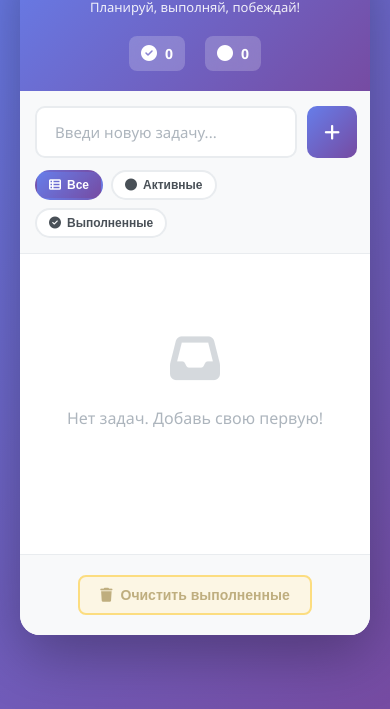
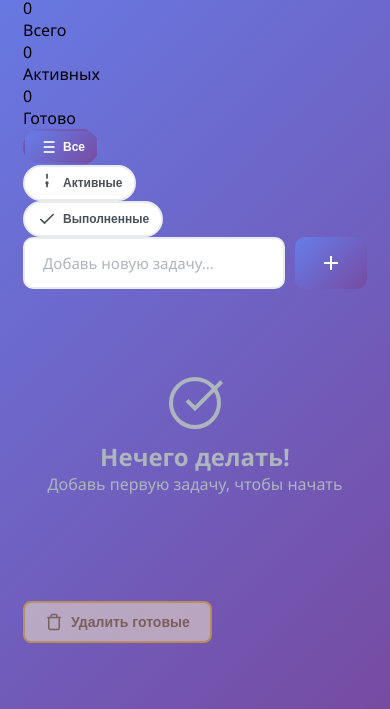
Before and after one commit to artemka87/todo-list, a plain HTML site: page index.html in a window 390 px wide. Shown: the part 135-844 px from the top of the page. Drawn offline with Linux system fonts and the light colour scheme.

Commit message:
Переделан дизайн на современный минималистичный стиль
- Боковая панель с фильтрами и статистикой
- Встроенные SVG-иконки без зависимостей
- Светлая палитра с синими акцентами
- Улучшенная адаптивность для мобильных
- Плавные анимации и переходы
- Обновлён README

Co-Authored-By: Claude <noreply@anthropic.com>

```diff
--- a/index.html
+++ b/index.html
@@ -3,69 +3,102 @@
 <head>
     <meta charset="UTF-8">
     <meta name="viewport" content="width=device-width, initial-scale=1.0">
-    <title>To-Do List | Мой список задач</title>
+    <title>To-Do | Список задач</title>
     <link rel="stylesheet" href="style.css">
-    <link rel="stylesheet" href="https://cdnjs.cloudflare.com/ajax/libs/font-awesome/6.4.0/css/all.min.css">
 </head>
 <body>
-    <div class="container">
-        <div class="todo-wrapper">
-            <header class="header">
-                <div class="header-content">
-                    <h1><i class="fas fa-tasks"></i> Мой список задач</h1>
-                    <p class="subtitle">Планируй, выполняй, побеждай!</p>
+    <main class="app">
+        <div class="sidebar">
+            <div class="app-header">
+                <h1 class="app-title">Tasks</h1>
+                <p class="app-subtitle">Управляй своим днём</p>
+            </div>
+
+            <div class="stats-panel">
+                <div class="stat">
+                    <div class="stat-value" id="total-count">0</div>
+                    <div class="stat-label">Всего</div>
                 </div>
-                <div class="stats">
-                    <span class="stat-item"><i class="fas fa-check-circle"></i> <span id="completed-count">0</span></span>
-                    <span class="stat-item"><i class="fas fa-circle"></i> <span id="total-count">0</span></span>
+                <div class="stat">
+                    <div class="stat-value" id="active-count">0</div>
+                    <div class="stat-label">Активных</div>
                 </div>
-            </header>
+                <div class="stat">
+                    <div class="stat-value" id="completed-count">0</div>
+                    <div class="stat-label">Готово</div>
+                </div>
+            </div>
 
-            <div class="input-section">
+            <nav class="filters">
+                <button class="filter-btn active" data-filter="all">
+                    <svg width="20" height="20" viewBox="0 0 24 24" fill="none" stroke="currentColor" stroke-width="2">
+                        <line x1="8" y1="6" x2="21" y2="6"></line>
+                        <line x1="8" y1="12" x2="21" y2="12"></line>
+                        <line x1="8" y1="18" x2="21" y2="18"></line>
+                        <line x1="3" y1="6" x2="3.01" y2="6"></line>
+                        <line x1="3" y1="12" x2="3.01" y2="12"></line>
+                        <line x1="3" y1="18" x2="3.01" y2="18"></line>
+                    </svg>
+                    <span>Все</span>
+                </button>
+                <button class="filter-btn" data-filter="active">
+                    <svg width="20" height="20" viewBox="0 0 24 24" fill="none" stroke="currentColor" stroke-width="2">
+                        <circle cx="12" cy="12" r="1"></circle>
+                        <path d="M12 1v6m0 6v4"></path>
+                    </svg>
+                    <span>Активные</span>
+                </button>
+                <button class="filter-btn" data-filter="completed">
+                    <svg width="20" height="20" viewBox="0 0 24 24" fill="none" stroke="currentColor" stroke-width="2">
+                        <polyline points="20 6 9 17 4 12"></polyline>
+                    </svg>
+                    <span>Выполненные</span>
+                </button>
+            </nav>
+        </div>
+
+        <div class="main-content">
+            <div class="input-area">
                 <div class="input-wrapper">
                     <input
                         type="text"
                         id="task-input"
                         class="task-input"
-                        placeholder="Введи новую задачу..."
+                        placeholder="Добавь новую задачу..."
                         autocomplete="off"
                     >
                     <button class="add-btn" id="add-btn">
-                        <i class="fas fa-plus"></i>
-                    </button>
-                </div>
-                <div class="filter-buttons">
-                    <button class="filter-btn active" data-filter="all">
-                        <i class="fas fa-th-list"></i> Все
-                    </button>
-                    <button class="filter-btn" data-filter="active">
-                        <i class="fas fa-circle"></i> Активные
-                    </button>
-                    <button class="filter-btn" data-filter="completed">
-                        <i class="fas fa-check-circle"></i> Выполненные
+                        <svg width="24" height="24" viewBox="0 0 24 24" fill="none" stroke="currentColor" stroke-width="2">
+                            <line x1="12" y1="5" x2="12" y2="19"></line>
+                            <line x1="5" y1="12" x2="19" y2="12"></line>
+                        </svg>
                     </button>
                 </div>
             </div>
 
             <div class="tasks-container">
-                <ul class="task-list" id="task-list">
-                    <!-- Задачи будут добавлены сюда -->
-                </ul>
+                <ul class="task-list" id="task-list"></ul>
                 <div class="empty-state" id="empty-state">
-                    <div class="empty-icon">
-                        <i class="fas fa-inbox"></i>
-                    </div>
-                    <p>Нет задач. Добавь свою первую!</p>
+                    <svg width="64" height="64" viewBox="0 0 24 24" fill="none" stroke="currentColor" stroke-width="1.5">
+                        <path d="M9 11l3 3L22 4"></path>
+                        <path d="M21 12a9 9 0 11-18 0 9 9 0 0118 0z"></path>
+                    </svg>
+                    <h2>Нечего делать!</h2>
+                    <p>Добавь первую задачу, чтобы начать</p>
                 </div>
             </div>
 
-            <footer class="footer">
+            <div class="footer-actions">
                 <button class="clear-btn" id="clear-btn">
-                    <i class="fas fa-trash"></i> Очистить выполненные
+                    <svg width="18" height="18" viewBox="0 0 24 24" fill="none" stroke="currentColor" stroke-width="2">
+                        <polyline points="3 6 5 6 21 6"></polyline>
+                        <path d="M19 6v14a2 2 0 0 1-2 2H7a2 2 0 0 1-2-2V6m3 0V4a2 2 0 0 1 2-2h4a2 2 0 0 1 2 2v2"></path>
+                    </svg>
+                    Удалить готовые
                 </button>
-            </footer>
+            </div>
         </div>
-    </div>
+    </main>
 
     <script src="script.js"></script>
 </body>
--- a/script.js
+++ b/script.js
@@ -9,6 +9,7 @@ const emptyState = document.getElementById('empty-state');
 const clearBtn = document.getElementById('clear-btn');
 const filterBtns = document.querySelectorAll('.filter-btn');
 const completedCount = document.getElementById('completed-count');
+const activeCount = document.getElementById('active-count');
 const totalCount = document.getElementById('total-count');
 
 // App State
@@ -85,10 +86,12 @@ function toggleTask(id) {
 
 // Clear Completed Tasks
 function clearCompletedTasks() {
-    if (confirm('Удалить все выполненные задачи?')) {
-        tasks = tasks.filter((task) => !task.completed);
-        saveTasks();
-        renderTasks();
+    if (tasks.some((task) => task.completed)) {
+        if (confirm('Удалить все выполненные задачи?')) {
+            tasks = tasks.filter((task) => !task.completed);
+            saveTasks();
+            renderTasks();
+        }
     }
 }
 
@@ -127,8 +130,13 @@ function renderTasks() {
                     onchange="toggleTask(${task.id})"
                 >
                 <span class="task-text">${escapeHtml(task.text)}</span>
-                <button class="delete-btn" onclick="deleteTask(${task.id})">
-                    <i class="fas fa-trash-alt"></i>
+                <button class="delete-btn" onclick="deleteTask(${task.id})" type="button">
+                    <svg width="18" height="18" viewBox="0 0 24 24" fill="none" stroke="currentColor" stroke-width="2">
+                        <polyline points="3 6 5 6 21 6"></polyline>
+                        <path d="M19 6v14a2 2 0 0 1-2 2H7a2 2 0 0 1-2-2V6m3 0V4a2 2 0 0 1 2-2h4a2 2 0 0 1 2 2v2"></path>
+                        <line x1="10" y1="11" x2="10" y2="17"></line>
+                        <line x1="14" y1="11" x2="14" y2="17"></line>
+                    </svg>
                 </button>
             `;
 
@@ -143,9 +151,11 @@ function renderTasks() {
 // Update Statistics
 function updateStats() {
     const completed = tasks.filter((task) => task.completed).length;
+    const active = tasks.filter((task) => !task.completed).length;
     const total = tasks.length;
 
     completedCount.textContent = completed;
+    activeCount.textContent = active;
     totalCount.textContent = total;
 }
 
```
Also changed, not shown: 1 other file.
